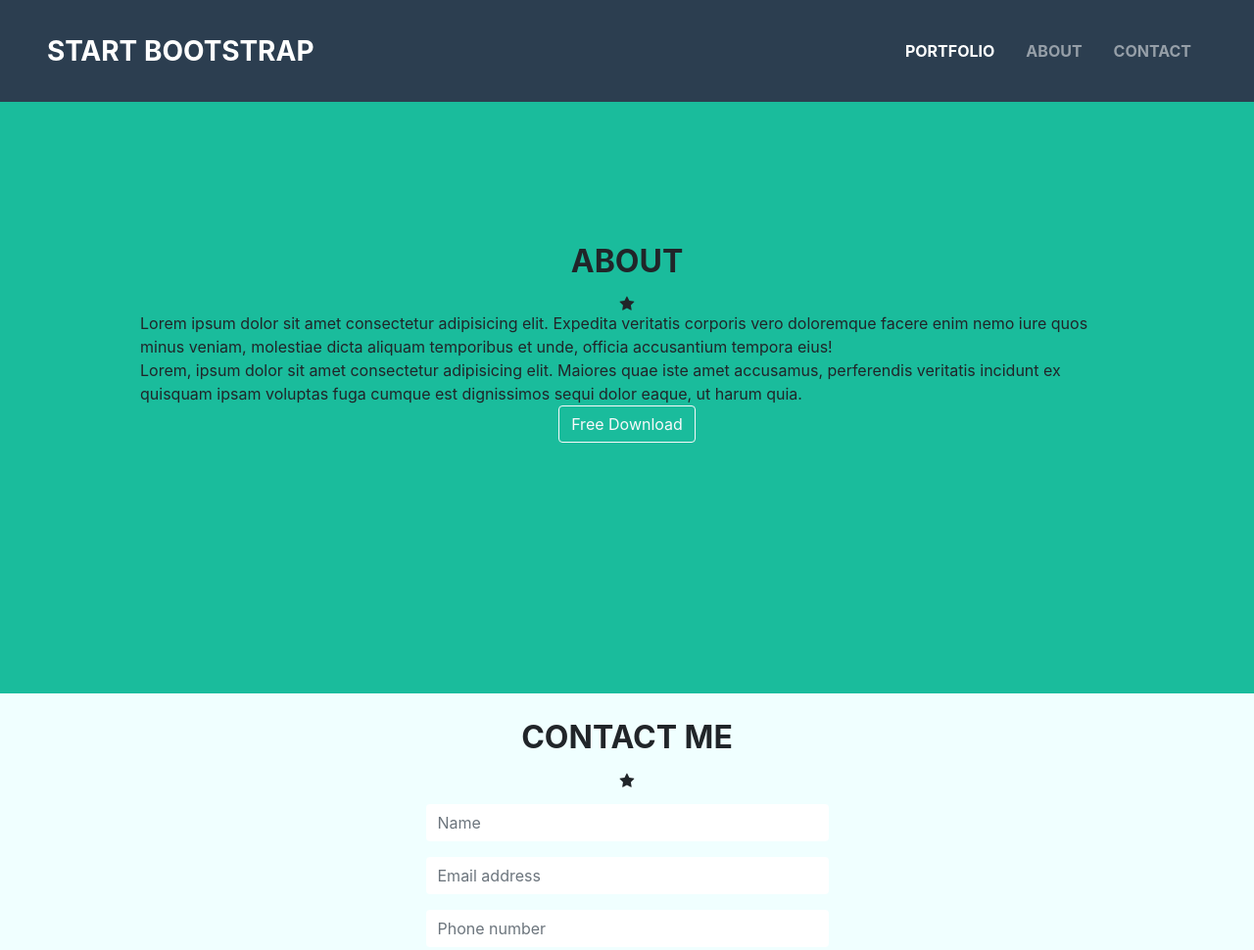
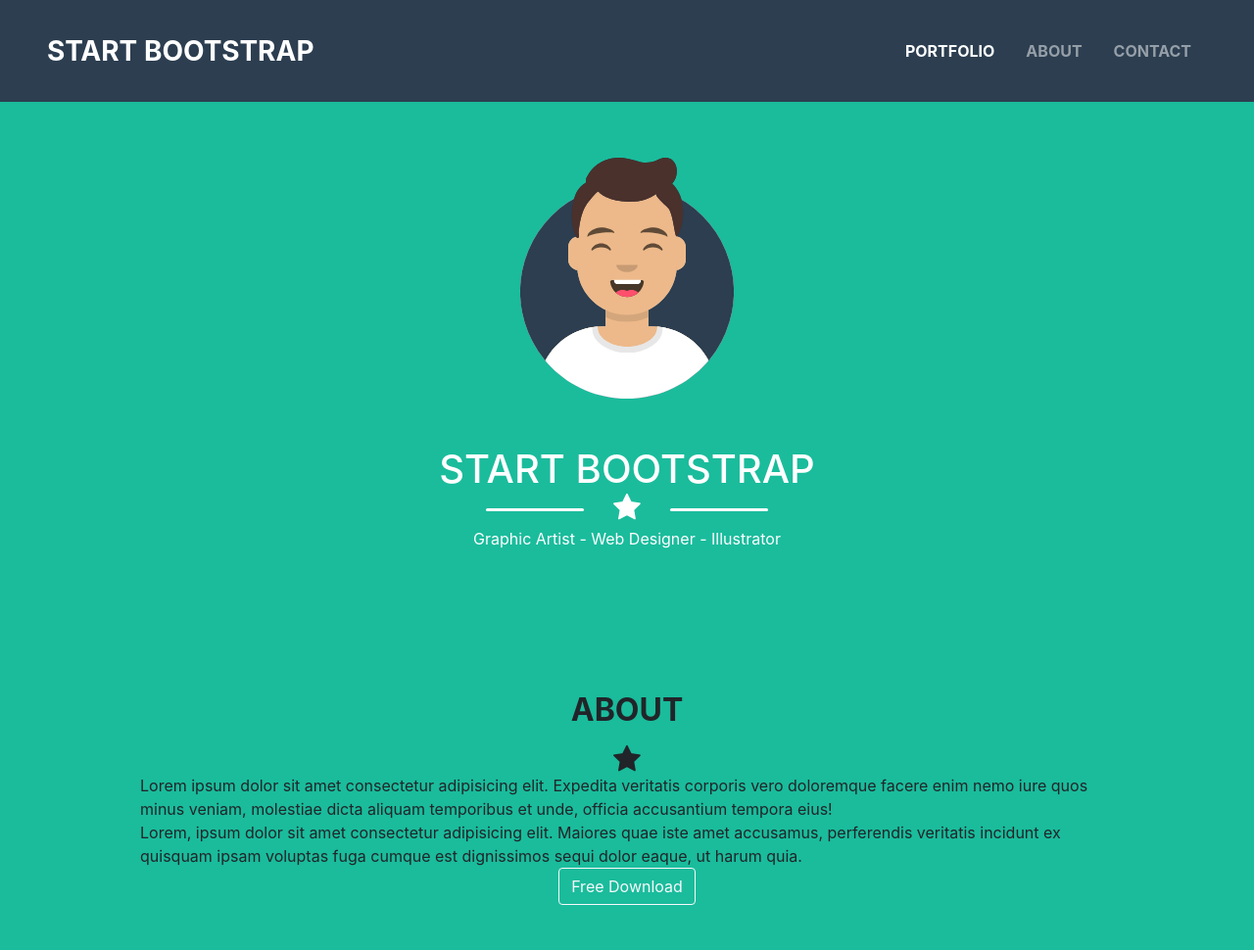
Before and after one commit to JDanielLpzV/landing-page-argano-uv, a website: page index.html in a window 1280 px wide. Shown: the top 970 px of the page at 98% size. Drawn offline with nearby package versions, Linux system fonts and the light colour scheme.

Commit message:
added start content section

```diff
--- a/css/index.css
+++ b/css/index.css
@@ -1,5 +1,6 @@
 body{
     background-color: #1abc9c;
+    font-family: "Montserrat", -apple-system, BlinkMacSystemFont, "Segoe UI", Roboto, "Helvetica Neue", Arial, "Noto Sans", sans-serif, "Apple Color Emoji", "Segoe UI Emoji", "Segoe UI Symbol", "Noto Color Emoji";
 }
 .navbar {
     background-color: #2c3e50;
@@ -15,3 +16,29 @@ body{
  .navbar-brand {
     font-size: 1.75em;
 }
+
+
+.fa{
+    font-size: 30px;
+}
+
+hr {
+    margin-top: 1rem;
+    margin-bottom: 1rem;
+    border: 0;
+    font-size: 20px;
+    height: 3px;
+    background: white;
+    border-radius: 5px;
+}
+
+#portfolio{
+    background-color: white;
+}
+
+@media (min-width: 992px){
+    .start-content .start-content-masthead-heading {
+        font-size: 4rem;
+        line-height: 3.5rem;
+    }
+}
--- a/index.html
+++ b/index.html
@@ -26,7 +26,7 @@
 </head>
 <body>
     <header>
-        <nav class="navbar navbar-expand-lg text-uppercase navbar-dark px-5 py-4">
+        <nav class="navbar navbar-expand-lg text-uppercase navbar-dark px-5 py-4" >
             <a class="navbar-brand" href="#">Start Bootstrap</a>
             <button class="navbar-toggler" type="button" data-toggle="collapse" data-target="#navbarNavDropdown" aria-controls="navbarNavDropdown" aria-expanded="false" aria-label="Toggle navigation">
               <span class="navbar-toggler-icon"></span>
@@ -66,8 +66,24 @@
         </nav> -->
     </header>
     <main>
-        <section id="start">
-
+        <section class="start-content text-white text-center pt-5" id="start">
+            <div class="container d-flex align-items-center flex-column">
+                <!-- Masthead Avatar Image-->
+                <img class="masthead-avatar mb-5" style="width: 15rem;" src="assets/img/avatar.svg" alt="..." />
+                <!-- Masthead Heading-->
+                <h1 class="masthead-heading text-uppercase mb-0">Start Bootstrap</h1>
+                <!-- Icon Divider-->
+                <div class="divider-custom divider-light">
+                    <div class="divider-custom-line"></div>
+                    <div class="row">
+                        <div class="col"><hr style="width: 100px;"></div>
+                        <div class="col-auto"><i class="fa fa-star"></i></div>
+                        <div class="col"><hr style="width: 100px;"></div>
+                    </div>
+                </div>
+                <!-- Masthead Subheading-->
+                <p class="start-content-subheading mb-0">Graphic Artist - Web Designer - Illustrator</p>
+            </div>
         </section>
         <section id="portfolio">
             <!-- # -->
```
Also changed, not shown: assets/img/avatar.svg (added), assets/img/portfolio/cabin.png (added), assets/img/portfolio/cake.png (added), assets/img/portfolio/circus.png (added), assets/img/portfolio/game.png (added), assets/img/portfolio/safe.png (added), assets/img/portfolio/submarine.png (added), 1 other file.
